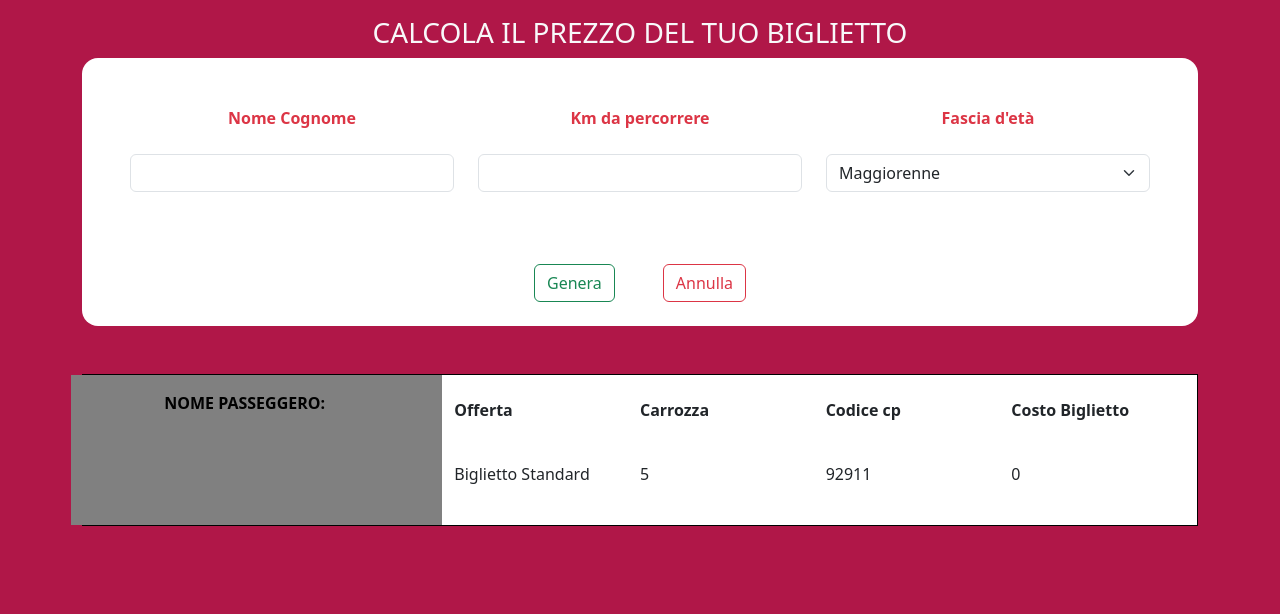
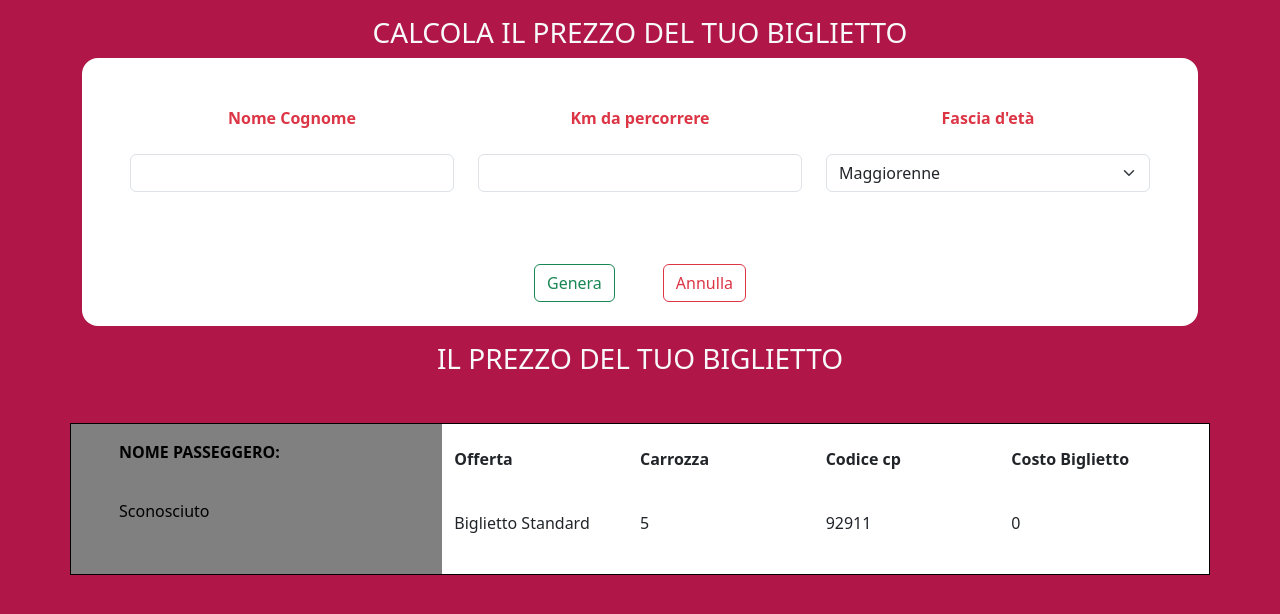
Before and after one commit to NotAlex575/js-biglietto-treno-form, a plain HTML site: page index.html in a window 1280 px wide. Both pictures are taken after a click on the button "Genera". Drawn offline with nearby package versions, Linux system fonts and the light colour scheme.

Commit message:
Aggiunti punti finali css/bootstrap

```diff
--- a/index.html
+++ b/index.html
@@ -38,14 +38,14 @@
             </div>
          </div>
         </div>
-
-
-        <div class="display-nascosto mt-5 bg-white" id="display">
+     </div>
+    <h3 class="text-center text-light pt-3 display-nascosto" id="display-testo">IL PREZZO DEL TUO BIGLIETTO</h3>
+    <div class="container display-nascosto mt-5 bg-white" id="display">
         <div class="row w-100 h-150px">
             <div class="col-4 bg-gray h-100 d-flex justify-content-center pt-3">
                 <div class="row">
                     <strong class="text-black">NOME PASSEGGERO:</strong>
-                        <p class="text-black" id="test"></p>
+                    <p class="text-black" id="test">Sconosciuto</p>
                 </div>
             </div>
             <div class="col-2 d-flex align-items-center">
@@ -74,8 +74,6 @@
             </div>
         </div>
     </div>
-
-    </div>
     <script src="/script/script.js"></script>
 </body>
 </html>
--- a/script/script.js
+++ b/script/script.js
@@ -4,16 +4,23 @@ const genera_info = document.getElementById('genera-info');
 const elimina_info = document.getElementById('elimina-info');
 
 const displayElemento = document.getElementById("display");
+const displayElementoTesto = document.getElementById("display-testo");
 const info = document.getElementById('test');
 const eta = document.getElementById('eta');
 const costo_totale = document.getElementById('costo-totale')
 
 
+
 genera_info.addEventListener('click', function(){
     const numero_km = km_da_percorrere.value;
-    const dati_nome = nome_cognome.value;
+    let dati_nome = nome_cognome.value;
+    if(dati_nome == ""){
+        dati_nome = "Sconosciuto"
+    }
     const eta_valore = eta.value;
     info.innerHTML = dati_nome;
+    displayElementoTesto.classList.remove("display-nascosto");
+    displayElementoTesto.classList.add("display-visibile-testo");
     displayElemento.classList.remove("display-nascosto");
     displayElemento.classList.add("display-visibile");
 
@@ -29,3 +36,10 @@ genera_info.addEventListener('click', function(){
     }
     costo_totale.innerHTML = prezzo
 })
+
+elimina_info.addEventListener('click', function(){
+    displayElementoTesto.classList.remove("display-visibile-testo");
+    displayElementoTesto.classList.add("display-nacosto");
+    displayElemento.classList.add("display-nascosto");
+    displayElemento.classList.remove("display-visibile");
+})
--- a/style/style.css
+++ b/style/style.css
@@ -15,6 +15,11 @@ input {
     border: 1px solid black;
 }
 
+.display-visibile-testo{
+    display: block;
+    text-align: center;
+}
+
 .h-150px{
     height: 150px;
 }
```
Lines whose indentation alone changed are shown as unchanged.
